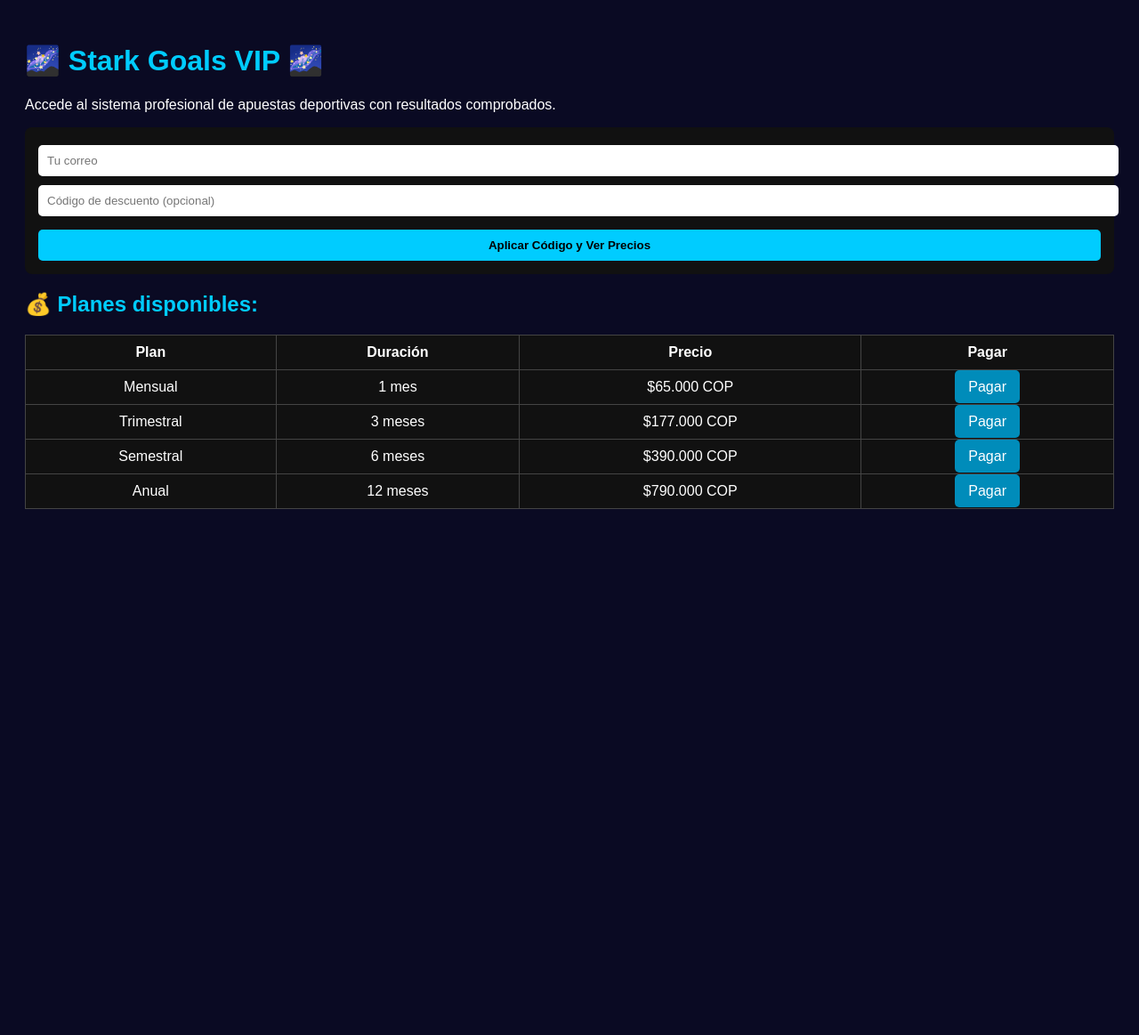
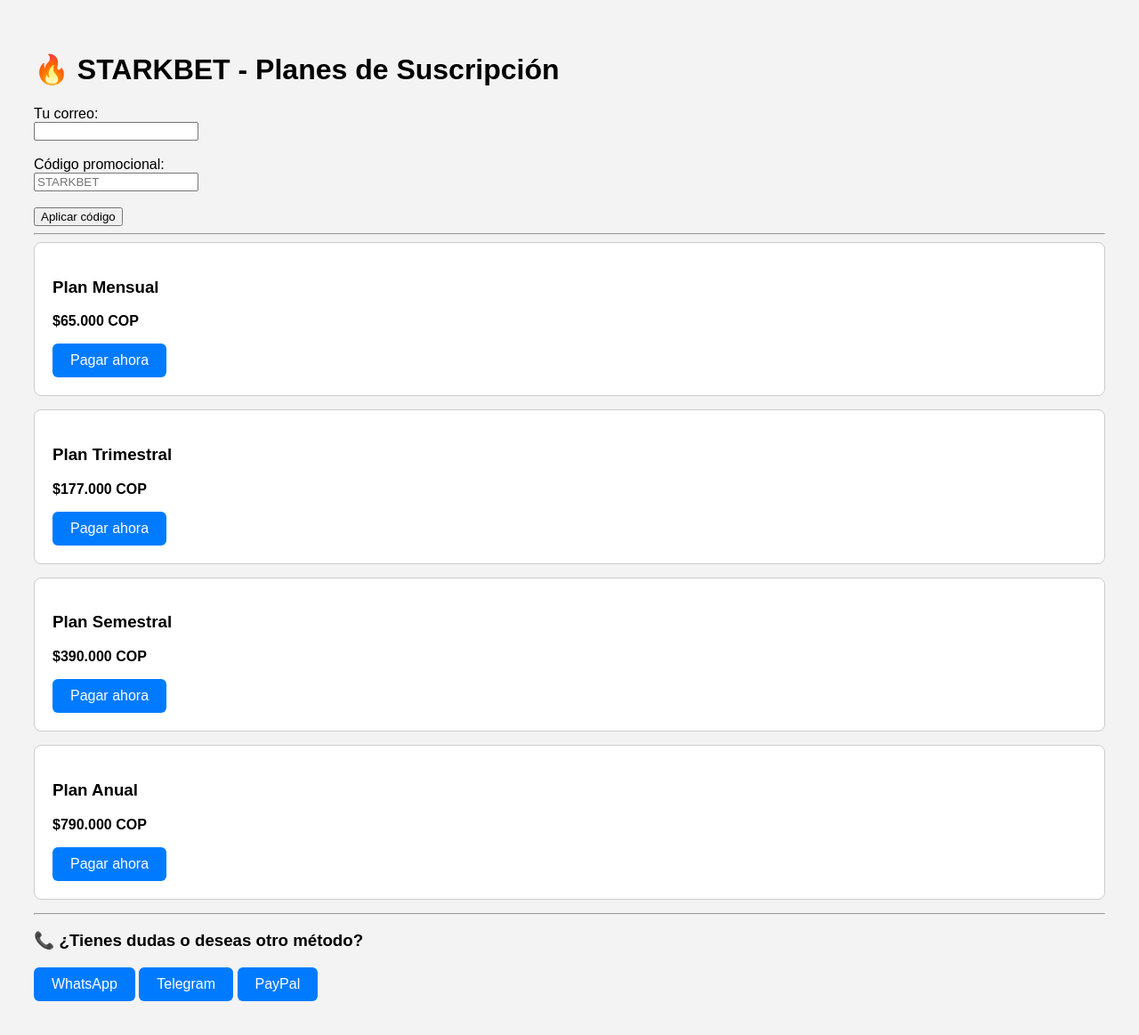
Before and after one commit to anakin15/Stark-goals, a Flask app: page / in a window 1280 px wide. Shown: the whole page at 89% size. Before the commit the page ends 572 px from the top, so only its background shows below. Run offline with Flask 3, Linux system fonts and the light colour scheme.

Commit message:
Update index.html

```diff
--- a/templates/index.html
+++ b/templates/index.html
@@ -2,84 +2,50 @@
 <html lang="es">
 <head>
     <meta charset="UTF-8">
-    <title>Stark Goals VIP 🌌</title>
+    <title>StarkBet - Suscripciones</title>
     <style>
-        body {
-            background-color: #0a0a23;
-            color: white;
-            font-family: Arial, sans-serif;
-            padding: 20px;
-        }
-        h1, h2 { color: #00ccff; }
-        .mensaje { font-weight: bold; margin: 15px 0; }
-        .ok { color: #00ff88; }
-        .error { color: #ff4444; }
-
-        table {
-            width: 100%;
-            background: #111;
-            border-collapse: collapse;
-            margin-top: 20px;
-        }
-        th, td {
-            border: 1px solid #444;
-            padding: 10px;
-            text-align: center;
-        }
-        a.btn {
-            background-color: #008CBA;
-            color: white;
-            padding: 10px 15px;
-            text-decoration: none;
-            border-radius: 5px;
-        }
-        form {
-            background-color: #111;
-            padding: 15px;
-            border-radius: 8px;
-            margin-bottom: 20px;
-        }
-        input[type="text"], input[type="email"] {
-            width: 100%;
-            padding: 10px;
-            margin: 5px 0;
-            border-radius: 5px;
-            border: none;
-        }
-        input[type="submit"] {
-            background-color: #00ccff;
-            color: #000;
-            border: none;
-            padding: 10px;
-            border-radius: 5px;
-            font-weight: bold;
-            cursor: pointer;
-            width: 100%;
-            margin-top: 10px;
-        }
+        body { font-family: Arial, sans-serif; background-color: #f3f3f3; padding: 30px; }
+        .plan { border: 1px solid #ccc; padding: 20px; margin-bottom: 15px; border-radius: 8px; background: #fff; }
+        .btn { display: inline-block; padding: 10px 20px; background: #007bff; color: white; text-decoration: none; border-radius: 6px; }
+        .btn:hover { background: #0056b3; }
+        .ok { color: green; }
+        .error { color: red; }
     </style>
 </head>
 <body>
-    <h1>🌌 Stark Goals VIP 🌌</h1>
-    <p>Accede al sistema profesional de apuestas deportivas con resultados comprobados.</p>
+
+    <h1>🔥 STARKBET - Planes de Suscripción</h1>
 
     <form method="POST">
-        <input type="email" name="correo" placeholder="Tu correo" required>
-        <input type="text" name="codigo" placeholder="Código de descuento (opcional)">
-        <input type="submit" value="Aplicar Código y Ver Precios">
+        <label>Tu correo:</label><br>
+        <input type="email" name="correo" required><br><br>
+
+        <label>Código promocional:</label><br>
+        <input type="text" name="codigo" placeholder="STARKBET"><br><br>
+
+        <button type="submit">Aplicar código</button>
     </form>
 
     {% if mensaje %}
-        <p class="mensaje {{ clase }}">{{ mensaje }}</p>
+        <p class="{{ clase }}">{{ mensaje }}</p>
     {% endif %}
 
-    <h2>💰 Planes disponibles:</h2>
-    <table>
-        <tr><th>Plan</th><th>Duración</th><th>Precio</th><th>Pagar</th></tr>
-        <tr><td>Mensual</td><td>1 mes</td><td>${{ precios["mensual"] }} COP</td><td><a href="{{ links['mensual'] }}" class="btn">Pagar</a></td></tr>
-        <tr><td>Trimestral</td><td>3 meses</td><td>${{ precios["trimestral"] }} COP</td><td><a href="{{ links['trimestral'] }}" class="btn">Pagar</a></td></tr>
-        <tr><td>Semestral</td><td>6 meses</td><td>${{ precios["semestral"] }} COP</td><td><a href="{{ links['semestral'] }}" class="btn">Pagar</a></td></tr>
-        <tr><td>Anual</td><td>12 meses</td><td>${{ precios["anual"] }} COP</td><td><a href="{{ links['anual'] }}" class="btn">Pagar</a></td></tr>
-    </table>
+    <hr>
+
+    {% for nombre, precio in precios.items() %}
+        <div class="plan">
+            <h3>Plan {{ nombre.capitalize() }}</h3>
+            <p><strong>${{ precio }} COP</strong></p>
+            <a class="btn" href="{{ links[nombre] }}" target="_blank">Pagar ahora</a>
+        </div>
+    {% endfor %}
+
+    <hr>
+
+    <h3>📞 ¿Tienes dudas o deseas otro método?</h3>
+    <a class="btn" href="{{ contactos.whatsapp }}" target="_blank">WhatsApp</a>
+    <a class="btn" href="{{ contactos.telegram }}" target="_blank">Telegram</a>
+    <a class="btn" href="{{ contactos.paypal }}" target="_blank">PayPal</a>
+
 </body>
-  </html>
+</html>
```
